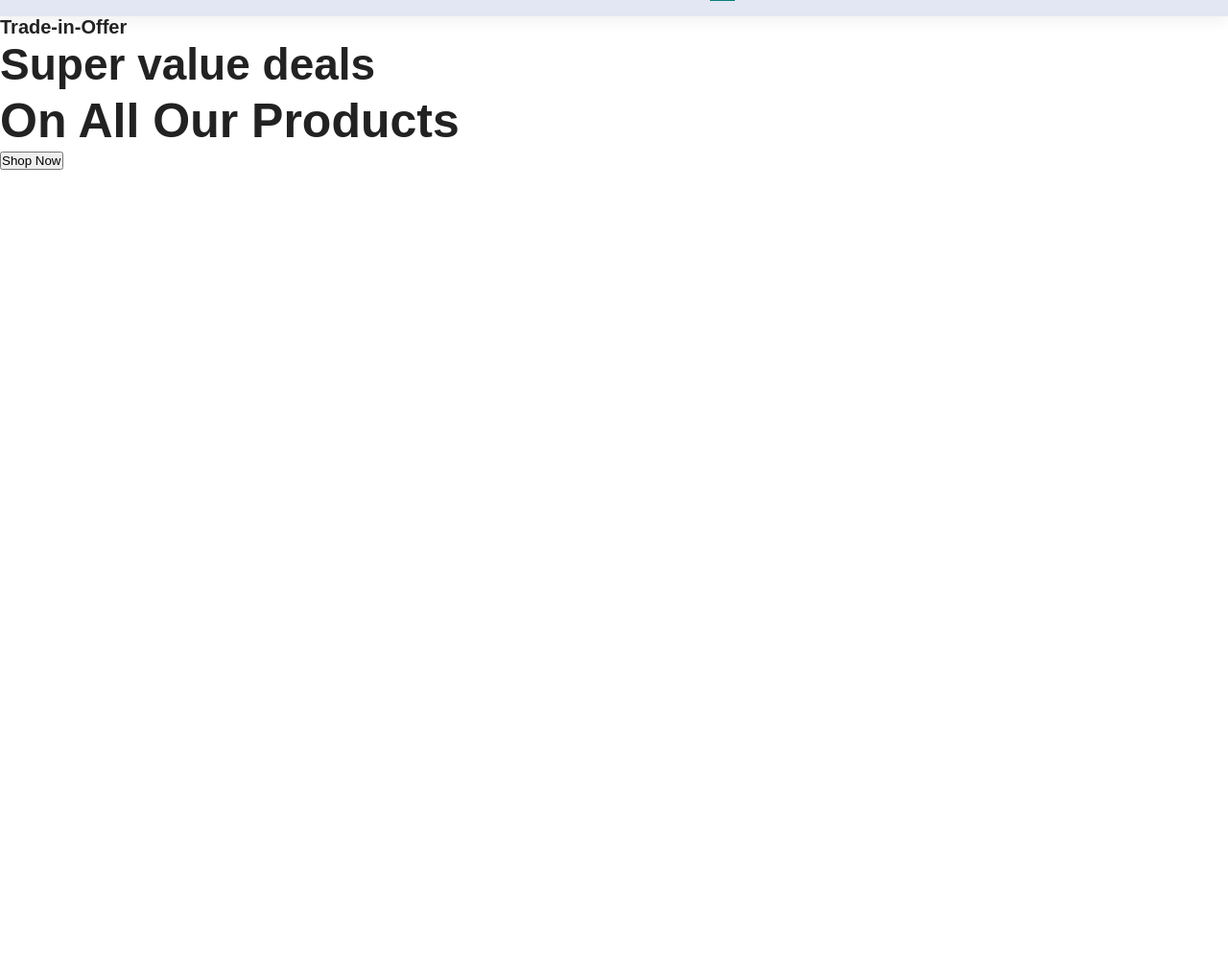
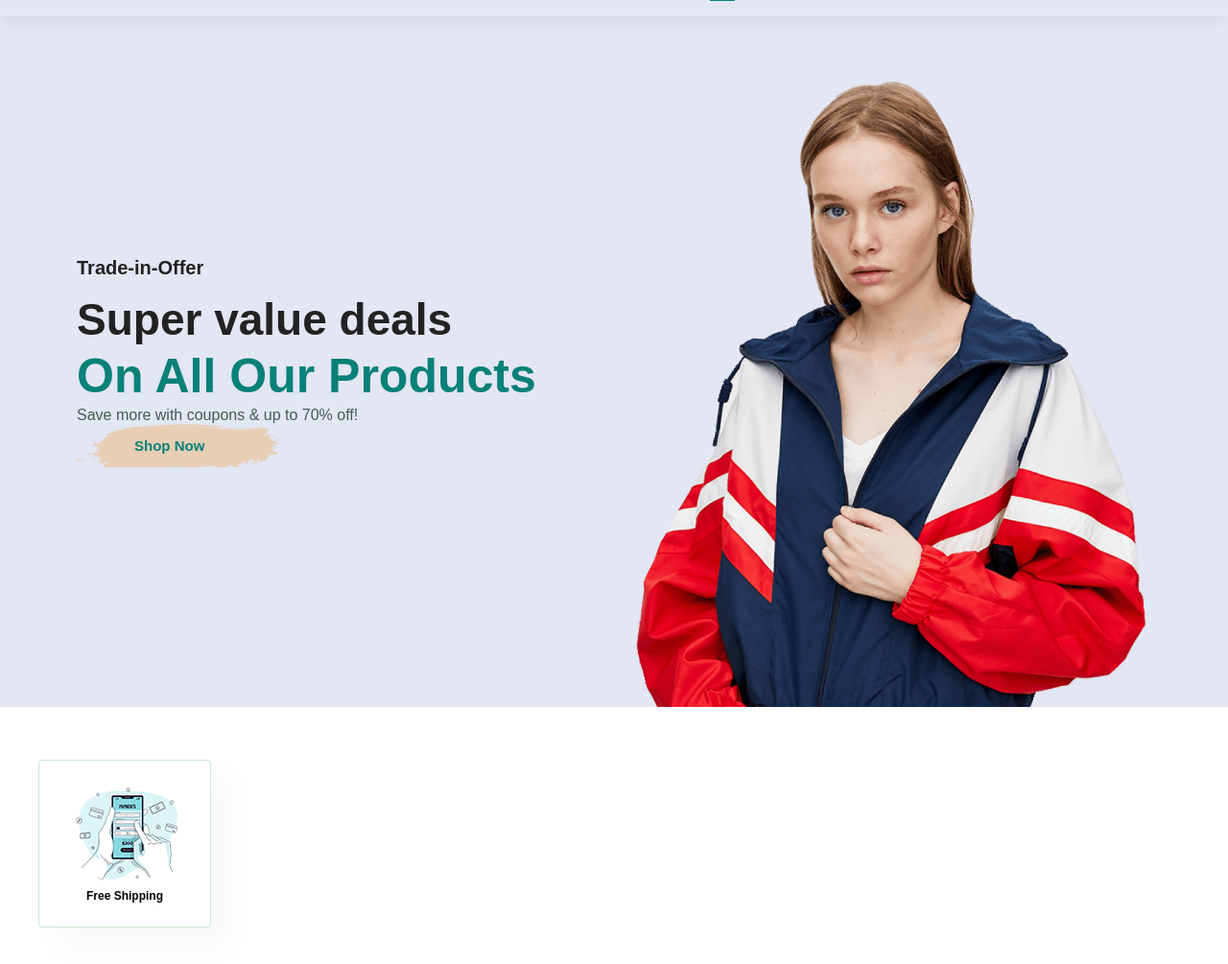
Before and after one commit to OrlandoCodes10/Clothing_Store, a plain HTML site: page index.html in a window 1280 px wide. Shown: the part 81-1086 px from the top of the page at 96% size. Before the commit the page ends 800 px from the top, so only its background shows below. Drawn offline with Linux system fonts and the light colour scheme.

Commit message:
Almost complete on the feature section

```diff
--- a/index.html
+++ b/index.html
@@ -27,9 +27,14 @@
         <h4>Trade-in-Offer</h4>
         <h2>Super value deals</h2>
         <h1>On All Our Products</h1>
-        <p></p>
+        <p>Save more with coupons & up to 70% off!<p>
         <button>Shop Now</button>
-
+    </section>
+    <section id="feature" class="section-p1">
+        <div class="fe-box">
+            <img src="img/features/f1.png" alt="#">
+            <h6>Free Shipping</h6>
+        </div>
     </section>
     <h1></h1>
     <h2></h2>
--- a/styles.css
+++ b/styles.css
@@ -34,11 +34,11 @@ p {
 }
 
 .section-p1 {
-    padding: 40px 50px;
+    padding: 40px; /*Padding for the feature section*/
 }
 
 .section-m1 {
-    margin: 40px 0;
+    margin: 40px 50px;
 }
 
 body {
@@ -54,6 +54,10 @@ body {
     padding: 20px 80px;
     background-color: #E3E6F3;
     box-shadow: 0 5px 15px rgba(0, 0, 0, 0.06);
+    z-index: 999;
+    position: sticky; /*make the navbar sticky, so when we scroll up and down, the header bar sticks on top of the page*/
+    top: 0; left: 0;
+
 }
 
 #navbar {
@@ -98,9 +102,43 @@ body {
 /* Home page */
 
 #hero {
-    background-image: url("img")
+    background-image: url(img/hero4.png);
     height: 90vh;
     width: 100%;
+    background-size: cover;
+    background-position: top 25% right 0%;
+    padding: 0 80px;
+    display: flex; /*diplay flex will display in row*/
+    flex-direction: column; /*Put the display in column vs. row */
+    align-items: flex-start;
+    justify-content: center;
+}
+#hero h4 {
+    padding-bottom: 15px; /*too add some space between h4 and h2*/
+}
+#hero h1 {
+    color: #088178 /*add our theme color (#088178) to h1*/
+}
 
+#hero button {
+    background-image: url(img/button.png); /*add background image of the button.png*/
+    background-color: transparent;
+    color: #088178;
+    border: 0;
+    padding: 14px 80px 14px 60px; /*top, left, bottom, 65*/
+    background-repeat: no-repeat; /* add more styles to the button */
+    cursor: pointer; /*makes are cusor become the "hand pointy image"*/
+    font-weight: 700;
+    font-size: 15px;
+}
+
+#feature .fe-box {
+    width: 180px;
+    text-align: center;
+    padding: 25px 15px;
+    box-shadow: 20px 20px 34px rgba(0, 0, 0, 0.03);
+    border: 1px solid #cce7d0;
+    border-radius: 4px;
+    margin: 15px 0px;
 
 }
```
